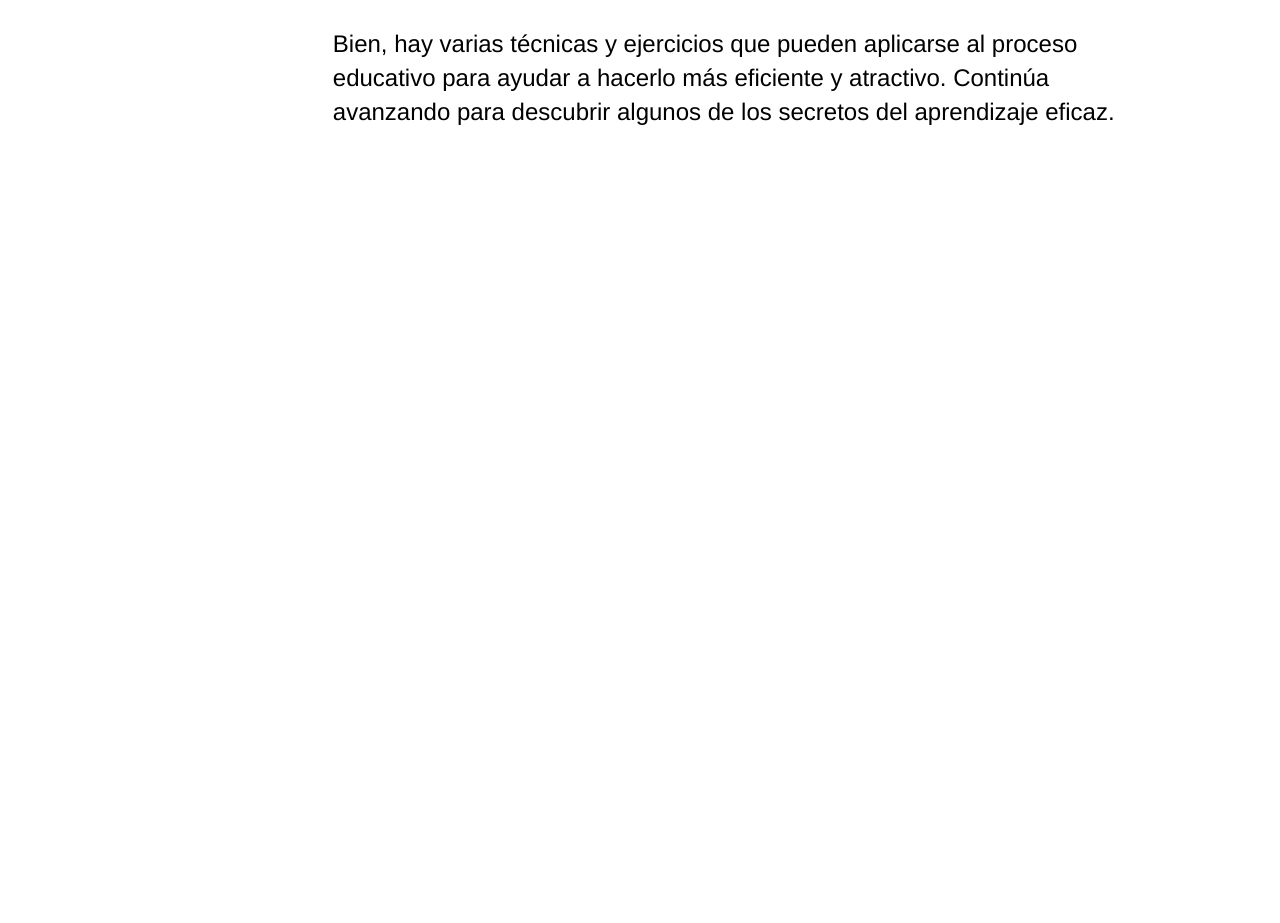
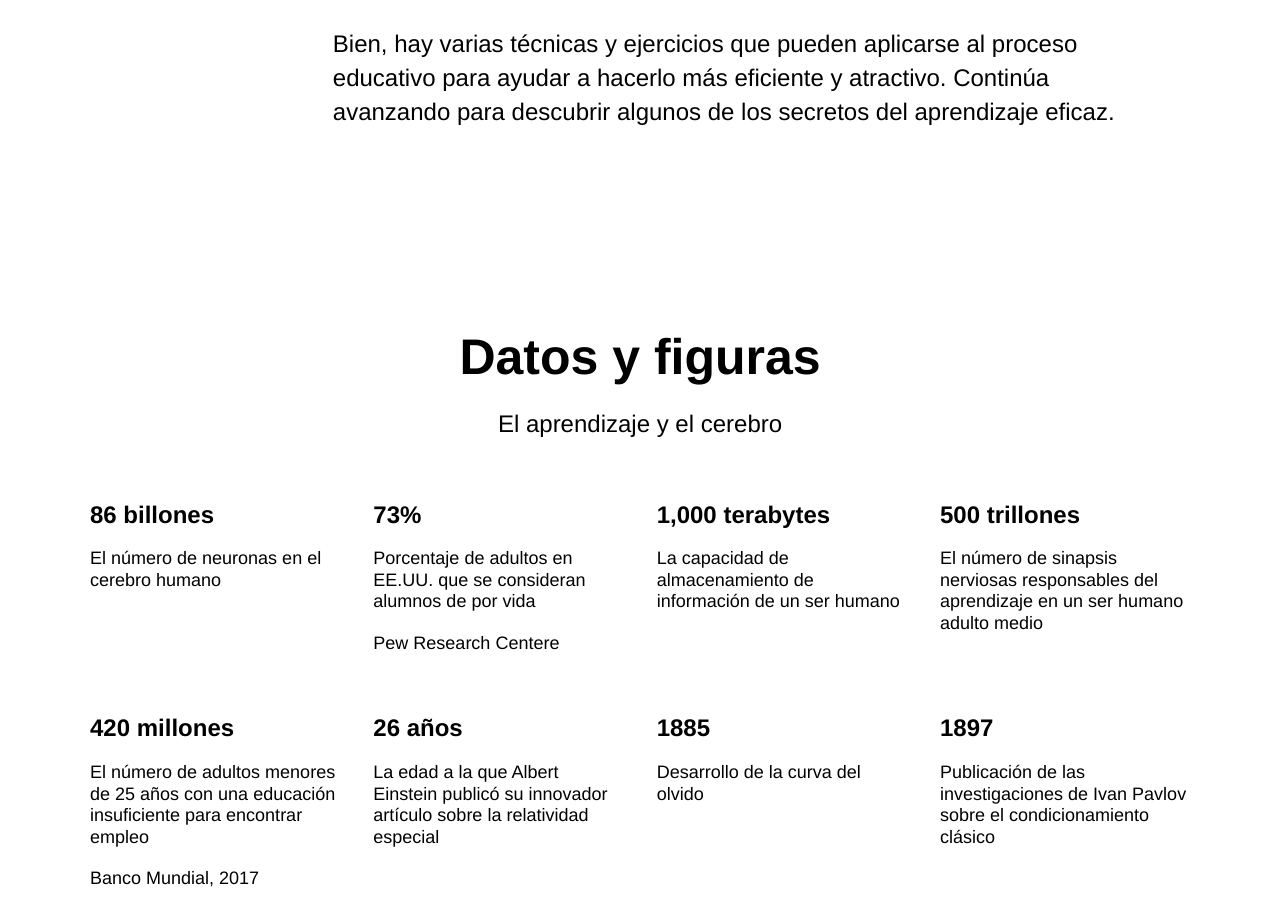
Before and after one commit to maiis888/aprendiendo-a-aprender, a plain HTML site: page index.html in a window 1280 px wide. Shown: the part 1297-2220 px from the top of the page. Before the commit the page ends 1526 px from the top, so only its background shows below. Drawn offline with Linux system fonts and the light colour scheme.

Commit message:
Agrega sección digits completa y estilos asociados

```diff
--- a/index.html
+++ b/index.html
@@ -53,10 +53,64 @@
               </p>
             </div>
             </div>
-          </div>
         </section>
 
-        <section class="digits"></section>
+        <section class="digits">
+            <h2 class="digits__title">Datos y figuras</h2>
+            <p class="digits__subtitle">El aprendizaje y el cerebro</p>
+            <div class="digits__table table">
+              <div class="table__cell">
+                <p class="table__heading">
+                  86 billones
+                </p>
+                <p class="table__text">El número de neuronas en el cerebro humano</p>
+              </div>
+              <div class="table__cell">
+                <p class="table__heading">
+                  73%
+                </p>
+                <p class="table__text">Porcentaje de adultos en EE.UU. que se consideran alumnos de por vida</p>
+                <p class="table__text">Pew Research Centere</p>
+              </div>
+              <div class="table__cell">
+                <p class="table__heading">
+                  1,000 terabytes
+                </p>
+                <p class="table__text">La capacidad de almacenamiento de información de un ser humano</p>
+              </div>
+              <div class="table__cell">
+                <p class="table__heading">
+                  500 trillones
+                </p>
+                <p class="table__text">El número de sinapsis nerviosas responsables del aprendizaje en un ser humano adulto medio</p>
+              </div>
+                            <div class="table__cell">
+                <p class="table__heading">
+                420 millones
+                </p>
+                <p class="table__text">El número de adultos menores de 25 años con una educación insuficiente para encontrar empleo</p>
+                <p class="table__text">Banco Mundial, 2017</p>
+              </div>
+              <div class="table__cell">
+                <p class="table__heading">
+                  26 años
+                </p>
+                <p class="table__text">La edad a la que Albert Einstein publicó su innovador artículo sobre la relatividad especial</p>
+              </div>
+              <div class="table__cell">
+                <p class="table__heading">
+                  1885
+                </p>
+                <p class="table__text">Desarrollo de la curva del olvido</p>
+              </div>
+              <div class="table__cell">
+                <p class="table__heading">
+                  1897
+                </p>
+                <p class="table__text">Publicación de las investigaciones de Ivan Pavlov sobre el condicionamiento clásico</p>
+              </div>
+            </div>
+        </section>
 
         <section class="feynman"></section>
 
@@ -64,5 +118,7 @@
       </main>
       <footer class="footer"></footer>
     </div>
+    </div>
+    </div>
   </body>
 </html>
--- a/styles/style.css
+++ b/styles/style.css
@@ -29,7 +29,7 @@ p {
   position: relative;
 }
 
-.logo {
+.logo_place_header {
   width: 154px;
   height: 31px;
   position: absolute;
@@ -139,3 +139,46 @@ recordarte cómo configurar los estilos de los elementos*/
   margin-right: 0;
   margin-top: 80px;
 }
+
+.digits {
+  display: flex;
+  flex-direction: column;
+}
+.digits__title {
+  margin: 0;
+  padding-top: 100px;
+  text-align: center;
+  line-height: 1.15;
+  font-size: 50px;
+  font-weight: bold;
+}
+.digits__subtitle {
+  padding-top: 20px;
+  text-align: center;
+  line-height: 34px;
+  font-size: 24px;
+  font-weight: normal;
+}
+.digits__table {
+  display: flex;
+  flex-wrap: wrap;
+  margin: 0 auto 100px;
+  max-width: 1100px;
+  justify-content: space-between;
+}
+
+.table__cell {
+  width: 250px;
+}
+.table__heading {
+  line-height: 1.15;
+  font-size: 24px;
+  font-weight: bold;
+  margin-top: 60px;
+}
+.table__text {
+  line-height: 1.2;
+  font-size: 18px;
+  font-weight: normal;
+  margin-top: 20px;
+}
```
